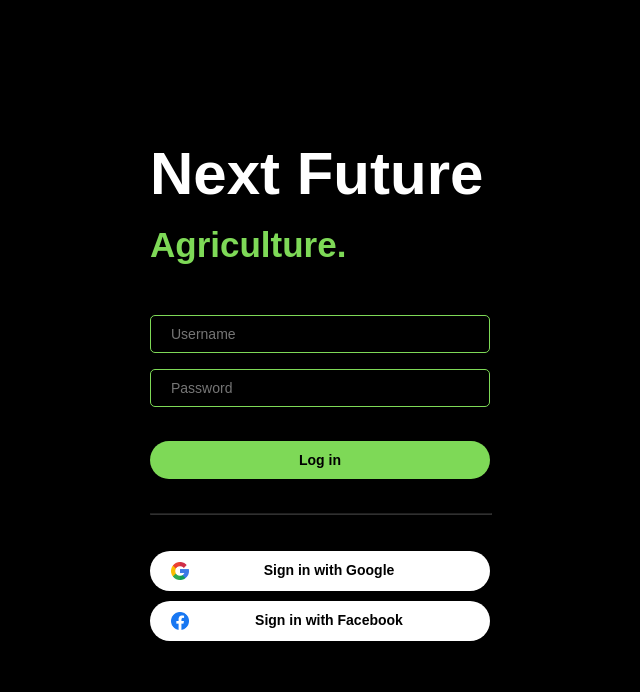
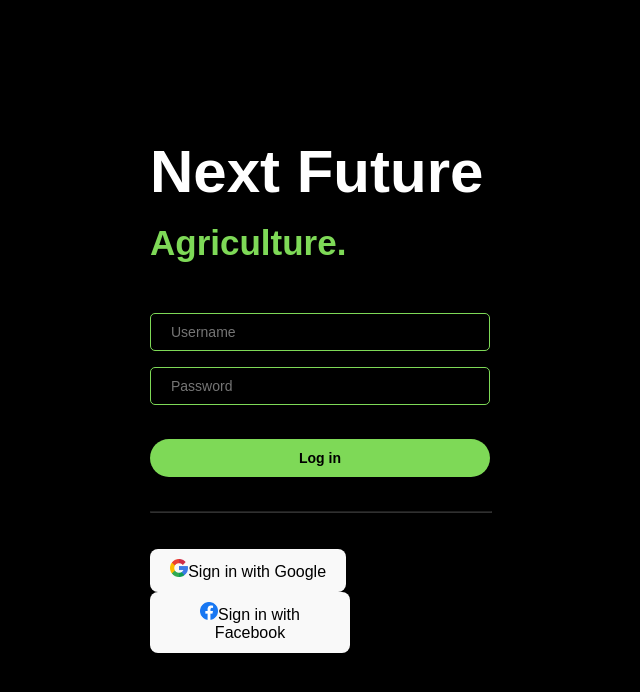
Before and after one commit to IT21823398/AgriMatrix, a React (Vite) app in the folder frontend/: page / in a window 1280 px wide. Shown: the top 692 px of the page, without its empty margins (0-640 px from the left). Built offline with nearby package versions, Linux system fonts and the light colour scheme.

Commit message:
changed the class of Oauth btns to Oauth-btn

```diff
--- a/frontend/src/pages/LandingPage.jsx
+++ b/frontend/src/pages/LandingPage.jsx
@@ -18,9 +18,9 @@ function LandingPage() {
                         <br /><br />
                         <hr id="horizontal" />
                         <br /><br />
-                        <button class="s-btn"><img src={google} height="18px" />Sign in with Google</button>
+                        <button class="Oauth-btn"><img src={google} height="18px" />Sign in with Google</button>
                         <br />
-                        <button class="s-btn"><img src={facebook} height="18px" />Sign in with Facebook</button>
+                        <button class="Oauth-btn"><img src={facebook} height="18px" />Sign in with Facebook</button>
                     </form>
                 </div>
             </div>
```
